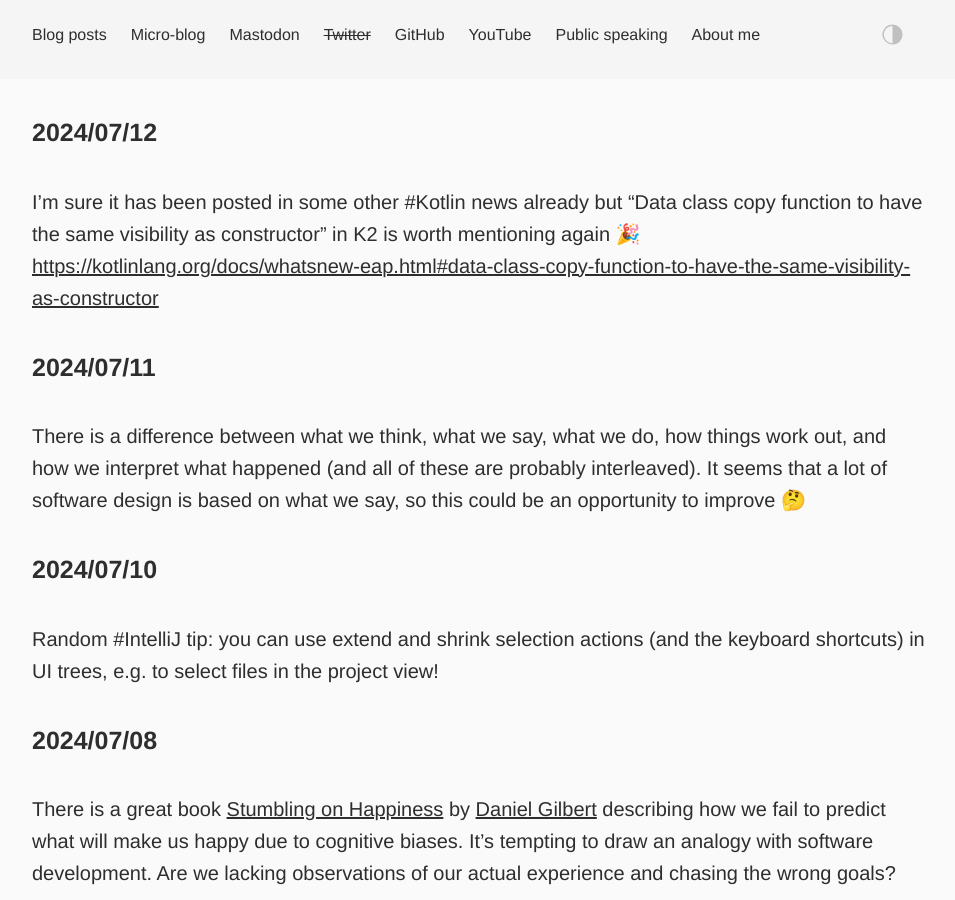
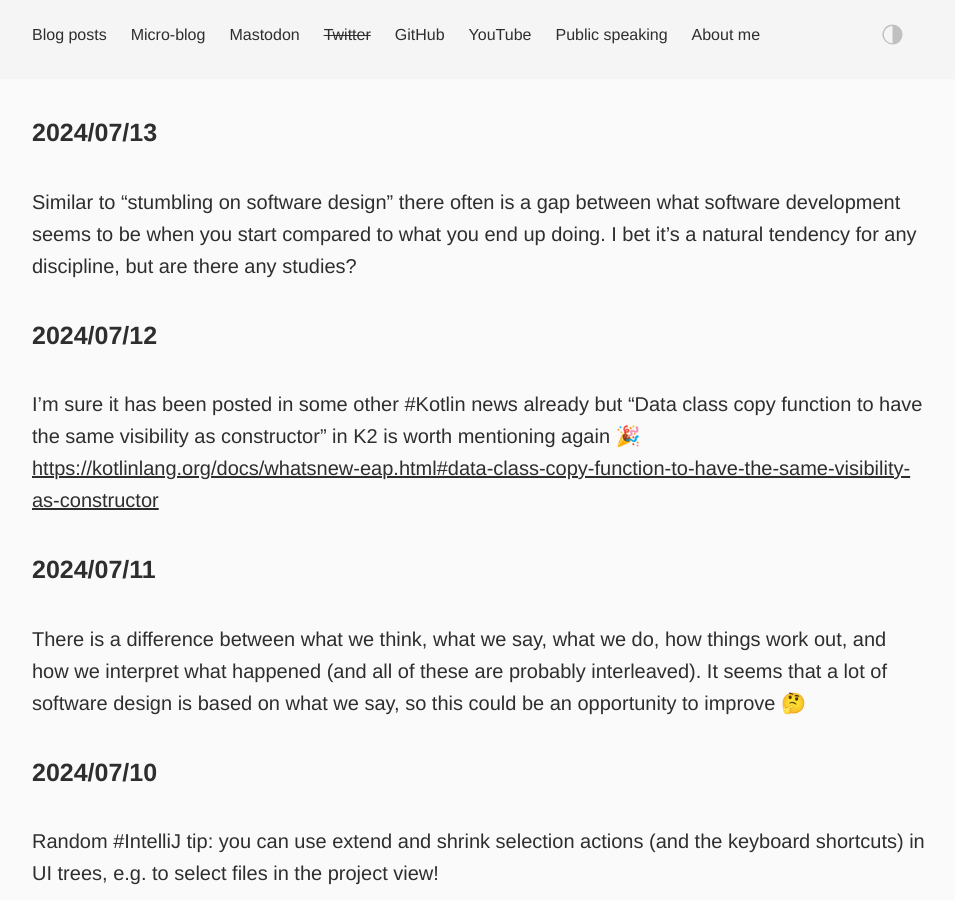
Before and after one commit to dkandalov/dkandalov.github.io, a Jekyll site: the page built from micro-blog.md, in a window 1280 px wide and 900 px high. Shown: the whole window, without its empty margins (160-1115 px from the left). Built offline with Jekyll 4.4.1, drawn with Linux system fonts in a browser that asks for light colours.

Commit message:
updated micro-blog

```diff
--- a/micro-blog.md
+++ b/micro-blog.md
@@ -2,6 +2,9 @@
 layout: post
 permalink: /micro-blog/
 ---
+
+#### 2024/07/13
+Similar to "stumbling on software design" there often is a gap between what software development seems to be when you start compared to what you end up doing. I bet it's a natural tendency for any discipline, but are there any studies?
 
 #### 2024/07/12
 I'm sure it has been posted in some other #Kotlin news already but "Data class copy function to have the same visibility as constructor" in K2 is worth mentioning again 🎉 <https://kotlinlang.org/docs/whatsnew-eap.html#data-class-copy-function-to-have-the-same-visibility-as-constructor>
```
